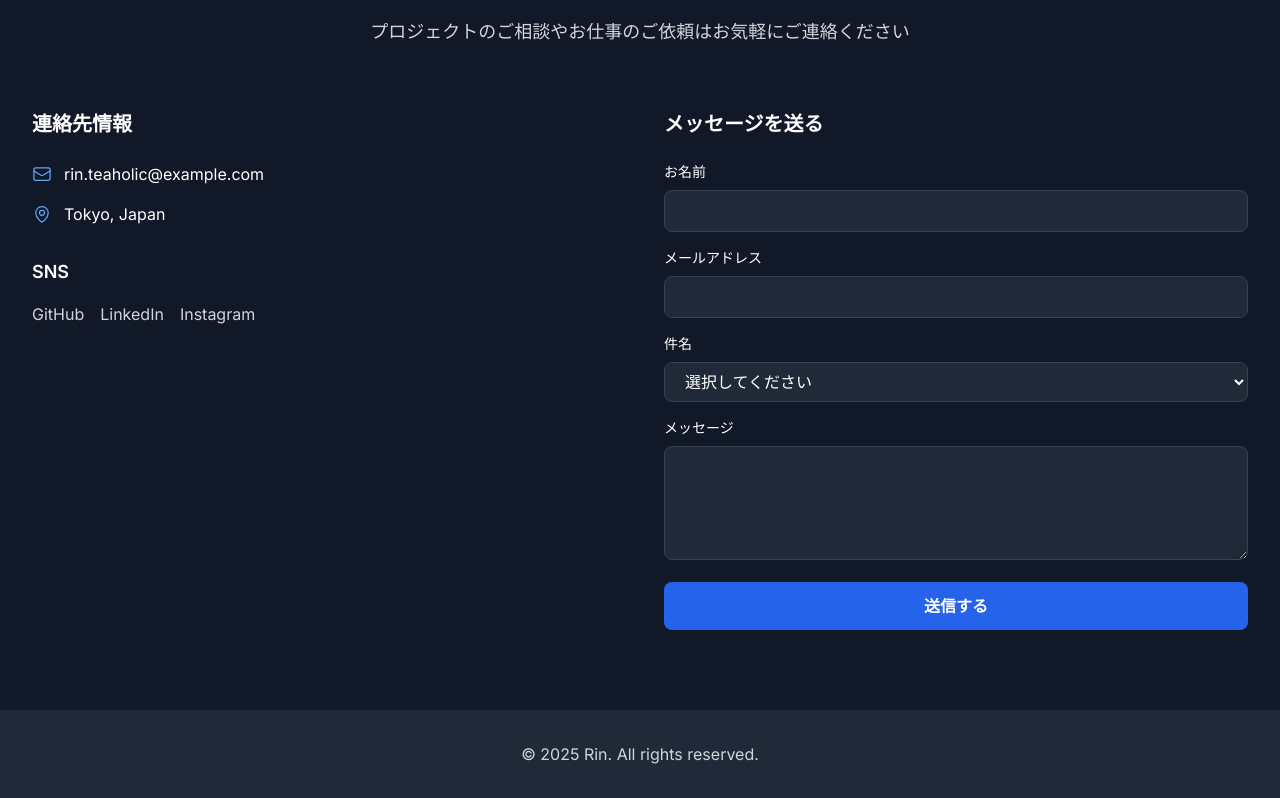
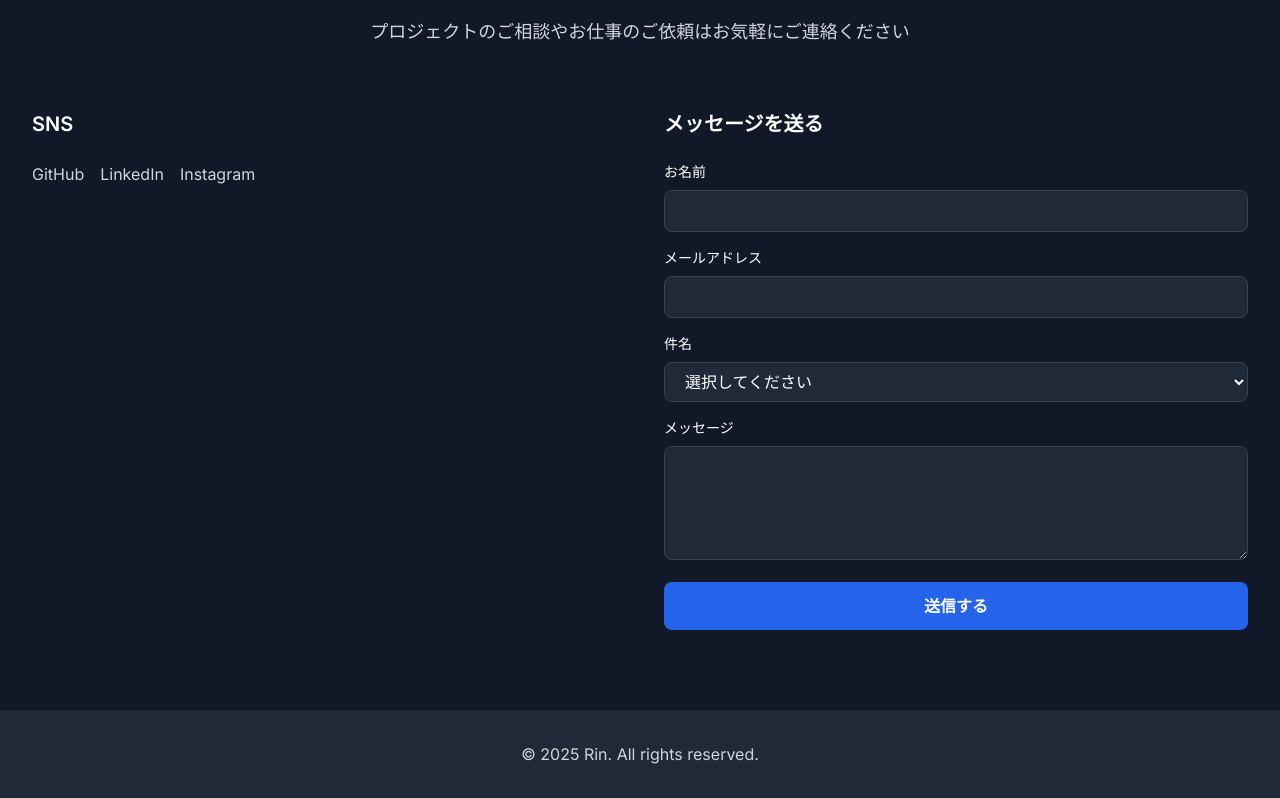
Before and after one commit to rin-teaholic/rin-teaholic.github.io, a Next.js app: page / in a window 1280 px wide. Shown: the part 2619-3417 px from the top of the page. Built offline with nearby package versions, Linux system fonts and the light colour scheme.

Commit message:
feat: update page content

```diff
--- a/src/app/page.tsx
+++ b/src/app/page.tsx
@@ -3,13 +3,9 @@
 import Image from 'next/image'
 import Link from 'next/link'
 import {
-	EnvelopeIcon,
-	PhoneIcon,
-	MapPinIcon,
 	CodeBracketIcon,
 	PaintBrushIcon,
-	DevicePhoneMobileIcon,
-	GlobeAltIcon
+	DevicePhoneMobileIcon
 } from '@heroicons/react/24/outline'
 import ContactForm from '@/components/contact-form'
 import Navigation from '@/components/navigation'
@@ -212,21 +208,9 @@ export default function Home() {
 						<p className="text-lg text-gray-300">プロジェクトのご相談やお仕事のご依頼はお気軽にご連絡ください</p>
 					</div>
 					<div className="grid md:grid-cols-2 gap-12">
-						{/* Contact Info */}
+						{/* SNS Links */}
 						<div>
-							<h4 className="text-xl font-semibold mb-6">連絡先情報</h4>
-							<div className="space-y-4">
-								<div className="flex items-center space-x-3">
-									<EnvelopeIcon className="h-5 w-5 text-blue-400" />
-									<span>rin.teaholic@example.com</span>
-								</div>
-								<div className="flex items-center space-x-3">
-									<MapPinIcon className="h-5 w-5 text-blue-400" />
-									<span>Tokyo, Japan</span>
-								</div>
-							</div>
-							<div className="mt-8">
-								<h5 className="text-lg font-semibold mb-4">SNS</h5>
+							<h4 className="text-xl font-semibold mb-6">SNS</h4>
 							<div className="flex space-x-4">
 								<a href="https://github.com/rin-teaholic" className="text-gray-300 hover:text-white transition-colors">
 									GitHub
@@ -237,7 +221,6 @@ export default function Home() {
 								<a href="#" className="text-gray-300 hover:text-white transition-colors">
 									Instagram
 								</a>
-								</div>
 							</div>
 						</div>
 
```
Lines whose indentation alone changed are shown as unchanged.
